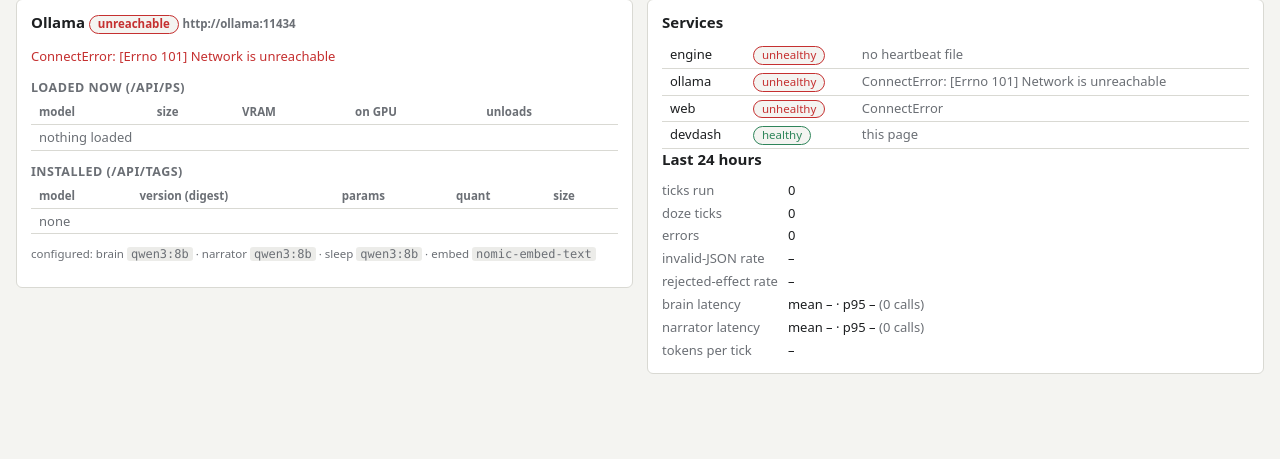
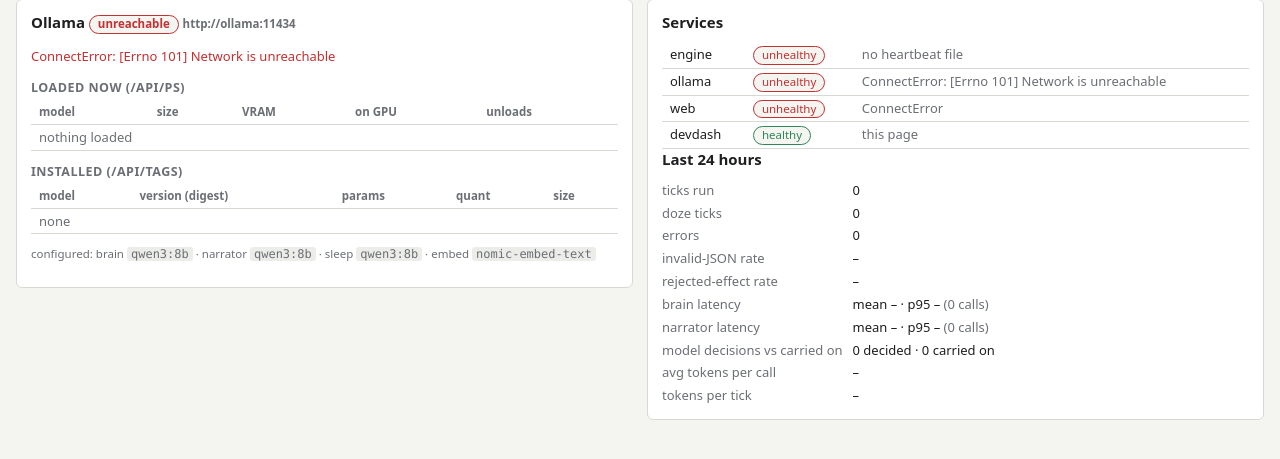
Before and after one commit to Kalebm749/internet-cat, a FastAPI app: page / in a window 1280 px wide. Shown: the part 297-756 px from the top of the page. Run offline with FastAPI, Linux system fonts and the light colour scheme; data that the repository does not hold is empty.

Commit message:
Reasons on the site, call statistics on the dashboard
Diary entries show 'because: ...' (the brain's own reason) and how many steps a
move was carried on without a new decision. The dashboard overview counts model
decisions vs carried-on ticks, average tokens per call and calls/tokens per day.

Co-Authored-By: Claude Sonnet 5.5 <noreply@anthropic.com>
Claude-Session: https://claude.ai/code/session_01RCFUYvHCdFzCKE3Yre3m4e

```diff
--- a/cat/devdash/data.py
+++ b/cat/devdash/data.py
@@ -141,7 +141,8 @@ def stats(conn: sqlite3.Connection | None, cfg: Config, hours: float | None = No
                            "llm_attempts": 0, "rejected_rate": None, "effects": 0,
                            "brain": {"n": 0, "mean_ms": None, "p95_ms": None},
                            "narrator": {"n": 0, "mean_ms": None, "p95_ms": None},
-                           "tokens_per_tick": None}
+                           "tokens_per_tick": None, "decisions": 0, "carried": 0, "carried_share": None,
+                           "avg_tokens_per_call": None, "per_day": []}
     if conn is None:
         return out
     since = _cutoff(hours)
@@ -159,6 +160,17 @@ def stats(conn: sqlite3.Connection | None, cfg: Config, hours: float | None = No
     toks = sum((c["prompt_tokens"] or 0) + (c["completion_tokens"] or 0) for c in llm)
     if out["ticks"]:
         out["tokens_per_tick"] = round(toks / out["ticks"])
+    if llm:
+        out["avg_tokens_per_call"] = round(toks / len(llm))
+    kinds = {r["kind"]: r["n"] for r in rows(
+        conn, "SELECT kind, COUNT(*) n FROM ticks WHERE real_time>=? GROUP BY kind", since)}
+    out["decisions"], out["carried"] = kinds.get("tick", 0), kinds.get("carry", 0)
+    if out["decisions"] + out["carried"]:
+        out["carried_share"] = out["carried"] / (out["decisions"] + out["carried"])
+    out["per_day"] = rows(
+        conn, "SELECT substr(started_at,1,10) day, COUNT(*) calls, "
+              "SUM(COALESCE(prompt_tokens,0)+COALESCE(completion_tokens,0)) tokens "
+              "FROM llm_calls WHERE started_at>=? GROUP BY day ORDER BY day DESC LIMIT 14", since)
     eff = one(conn, "SELECT COUNT(*) n, SUM(CASE WHEN accepted=0 THEN 1 ELSE 0 END) rej FROM effect_logs "
                     "WHERE tick_id IN (SELECT tick_id FROM tick_traces WHERE started_at>=?)", since)
     out["effects"] = eff["n"] or 0
--- a/cat/devdash/templates/overview.html
+++ b/cat/devdash/templates/overview.html
@@ -76,6 +76,9 @@
       <tr><th>rejected-effect rate</th><td>{% if s.rejected_rate is none %}–{% else %}{{ '%.1f'|format(s.rejected_rate*100) }}% <span class="dim">of {{ s.effects }} proposed changes</span>{% endif %}</td></tr>
       <tr><th>brain latency</th><td>mean {{ ms(s.brain.mean_ms) }} · p95 {{ ms(s.brain.p95_ms) }} <span class="dim">({{ s.brain.n }} calls)</span></td></tr>
       <tr><th>narrator latency</th><td>mean {{ ms(s.narrator.mean_ms) }} · p95 {{ ms(s.narrator.p95_ms) }} <span class="dim">({{ s.narrator.n }} calls)</span></td></tr>
+      <tr><th>model decisions vs carried on</th><td>{{ s.decisions }} decided · {{ s.carried }} carried on{% if s.carried_share is not none %} <span class="dim">({{ '%.0f'|format(s.carried_share*100) }}% without a model call)</span>{% endif %}</td></tr>
+      <tr><th>avg tokens per call</th><td>{{ s.avg_tokens_per_call if s.avg_tokens_per_call is not none else '–' }}</td></tr>
+      {% for d in s.per_day %}<tr><th>{{ d.day }}</th><td>{{ d.calls }} calls · {{ d.tokens }} tokens</td></tr>{% endfor %}
       <tr><th>tokens per tick</th><td>{{ s.tokens_per_tick if s.tokens_per_tick is not none else '–' }}</td></tr>
     </table>
   </div>
--- a/cat/web/static/css/site.css
+++ b/cat/web/static/css/site.css
@@ -131,6 +131,8 @@ body.night .n-trend.down { color: var(--accent); }
 .entry-action { font-style: italic; margin-top: 2px; }
 .entry-outcome { margin-top: 4px; }
 .entry-reaction { font: 500 20px/1.3 var(--f-hand); margin: 6px 0 0 18px; color: var(--ink); }
+.entry-why { margin: 4px 0 0; font-size: 14px; color: var(--ink-soft, var(--ink)); opacity: .75; font-style: italic; }
+.entry-carried { margin: 2px 0 0; font-size: 12px; opacity: .55; }
 .margin-note { font: italic 13px var(--f-body); color: var(--ink-soft); margin-bottom: 4px; display: flex; align-items: center; gap: 8px; }
 .leaf { width: 8px; height: 8px; border-radius: 0 70% 0 70%; background: var(--sage); flex: none; }
 .entry-tags { margin-top: 8px !important; display: flex; flex-wrap: wrap; gap: 6px; }
--- a/cat/web/templates/_diary_entry.html
+++ b/cat/web/templates/_diary_entry.html
@@ -5,6 +5,8 @@
   <p class="entry-meta"><span class="time">{{ e.time_label }}</span> · <span class="area">{{ e.area }}</span>{% if e.span %} · <span class="span">{{ e.span }}</span>{% endif %}</p>
   <p class="entry-action">{{ e.action }}</p>
   <p class="entry-outcome">{{ e.outcome }}</p>
+  {% if e.why_text %}<p class="entry-why">{{ e.why_text }}</p>{% endif %}
+  {% if e.carried_text %}<p class="entry-carried">{{ e.carried_text }}</p>{% endif %}
   {% if e.reaction %}<p class="entry-reaction">“{{ e.reaction }}”</p>{% endif %}
   {% if e.need_changes or e.world_changes %}
   <p class="entry-tags">
--- a/cat/web/templates/index.html
+++ b/cat/web/templates/index.html
@@ -199,6 +199,8 @@
     <p class="entry-meta"><span class="time" data-f="time_label"></span> · <span class="area" data-f="area"></span><span data-show="span"> · <span class="span" data-f="span"></span></span></p>
     <p class="entry-action" data-f="action"></p>
     <p class="entry-outcome" data-f="outcome"></p>
+    <p class="entry-why" data-f="why_text" data-show="why_text"></p>
+    <p class="entry-carried" data-f="carried_text" data-show="carried_text"></p>
     <p class="entry-reaction" data-f="reaction_quoted" data-show="reaction"></p>
     <p class="entry-tags" data-show-any="need_changes,world_changes">
       <template data-each="need_changes"><span class="chip chip-need" data-f-class="dir"><span data-f="label"></span> <span aria-hidden="true" data-f="symbol"></span><span class="sr" data-f="dir"></span></span></template>
```
Also changed, not shown: cat/web/views.py (+8 -0 lines), tests/test_activity.py (+24 -0 lines).
